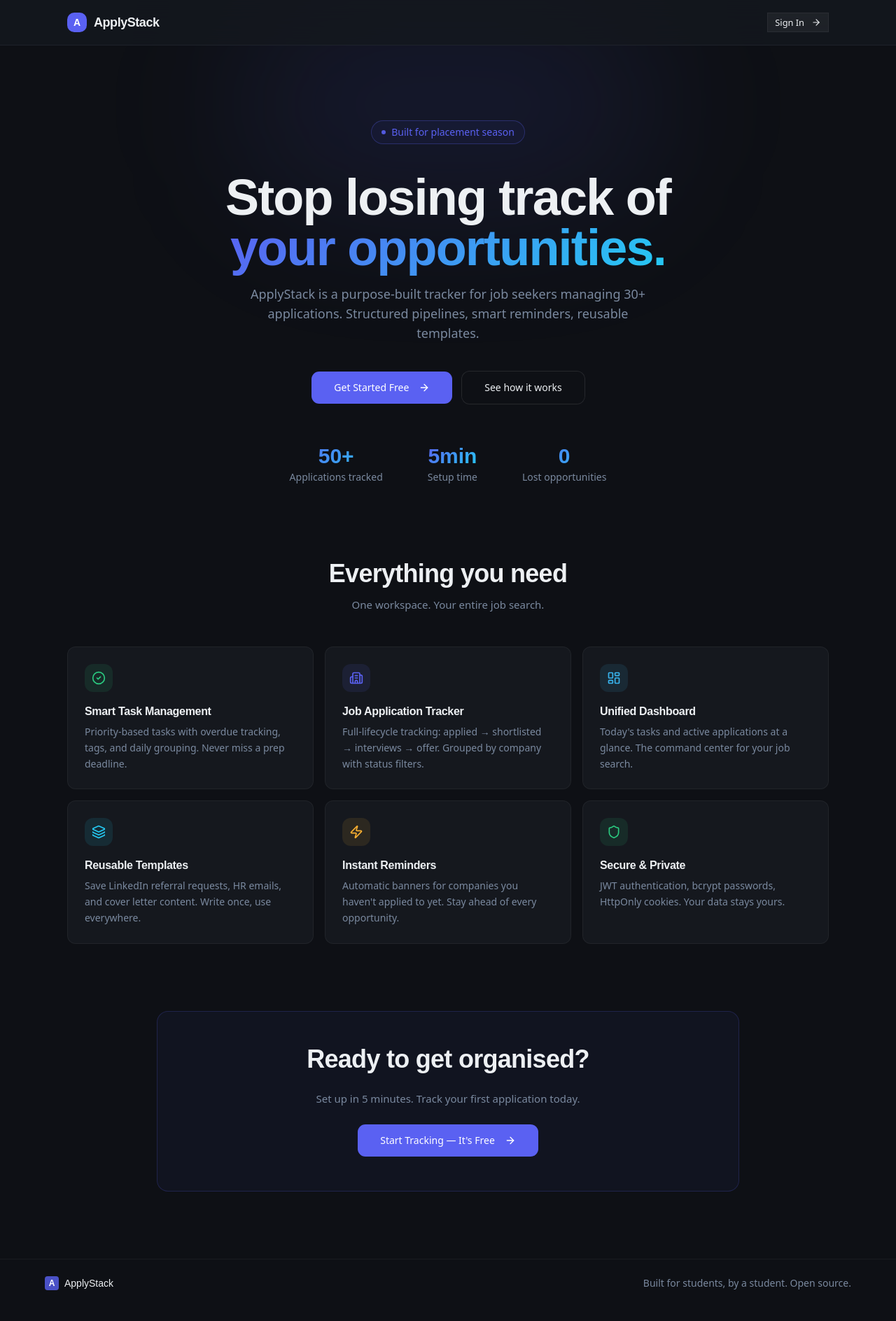
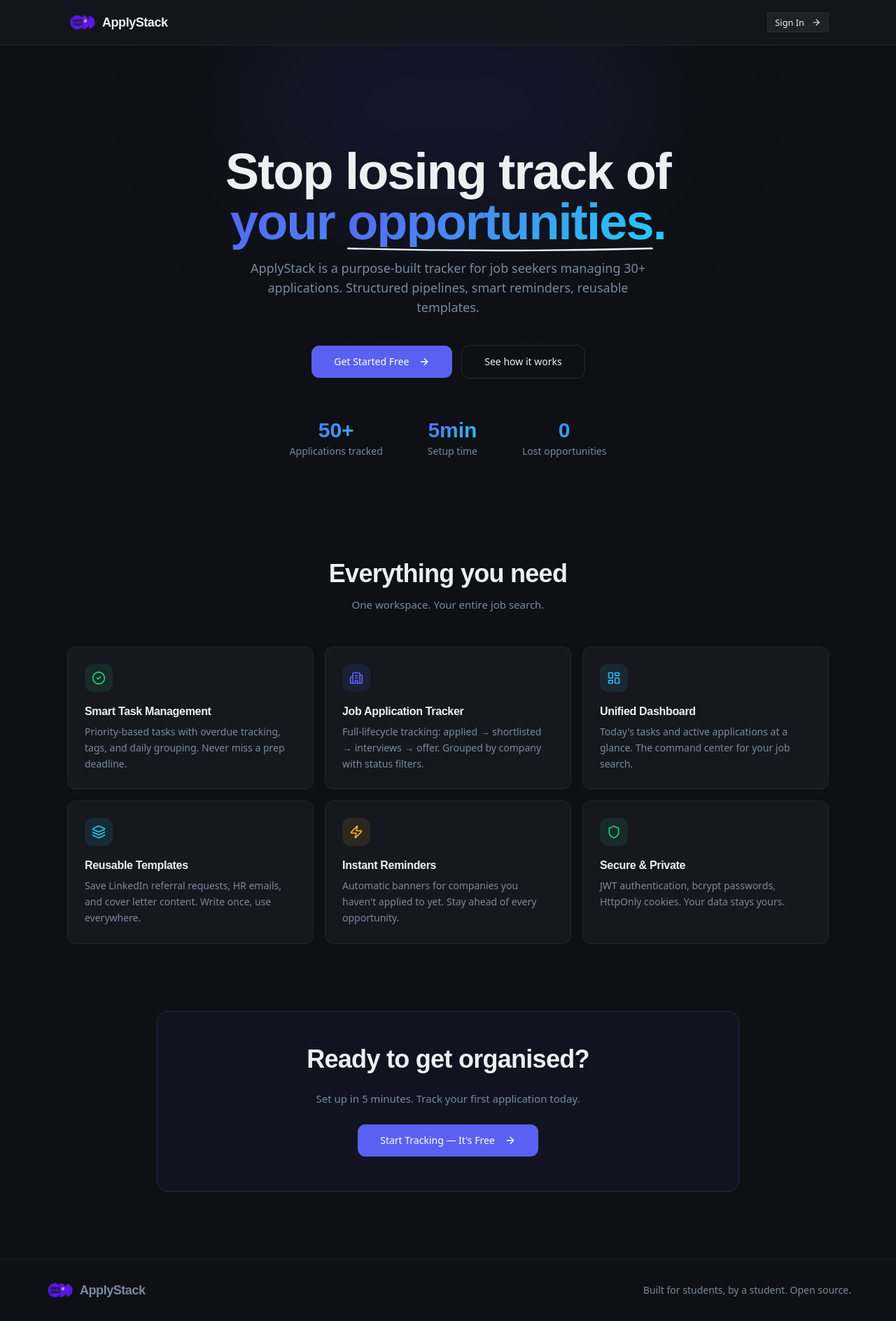
Before and after one commit to ArshTiwari2004/applystack-microservices, a React app in the folder frontend/: page / in a window 1280 px wide. Shown: the whole page at 70% size. Built offline with nearby package versions, Linux system fonts and the light colour scheme; no server answers; the HTML template or start-up script is replaced by a standard one.

Commit message:
feat: add some enhacments

```diff
--- a/frontend/src/pages/Landing.jsx
+++ b/frontend/src/pages/Landing.jsx
@@ -102,10 +102,14 @@
       <nav className="glassmorphism fixed top-0 left-0 right-0 z-50">
         <div className="max-w-6xl mx-auto px-5 sm:px-8 h-16 flex items-center justify-between">
         <div className="flex items-center gap-2.5">
-            <div className="w-7 h-7 rounded-lg bg-primary flex items-center justify-center">
-              <span className="text-white font-heading font-bold text-sm">A</span>
-            </div>
-            <span className="font-heading font-bold text-lg tracking-tight">ApplyStack</span>
+  <img
+    src="/applystacklogo.png"
+    alt="ApplyStack Logo"
+  className="h-10 w-auto scale-150 object-contain"
+  />
+  <span className="font-heading font-bold text-lg tracking-tight">
+    ApplyStack
+  </span>
 </div>
           <Button
             data-testid="nav-signin-button"
@@ -125,17 +129,33 @@
           <div className={`max-w-4xl w-full text-center space-y-10 transition-all duration-700 ${mounted ? 'opacity-100 translate-y-0' : 'opacity-0 translate-y-6'}`}>
 
             {/* Badge */}
-            <div className="inline-flex items-center gap-2 px-3.5 py-1.5 rounded-full border border-primary/30 bg-primary/5 text-sm text-primary font-medium">
+            {/* <div className="inline-flex items-center gap-2 px-3.5 py-1.5 rounded-full border border-primary/30 bg-primary/5 text-sm text-primary font-medium">
               <span className="w-1.5 h-1.5 rounded-full bg-primary animate-pulse" />
               Built for placement season
-            </div>
+            </div> */}
 
             {/* Headline */}
             <div className="space-y-4">
       <h1 className="text-4xl sm:text-6xl md:text-7xl font-heading font-bold tracking-tight leading-[1.1]">
   Stop losing track of
   <br />
-                <span className="gradient-text">your opportunities.</span>
+  <span className="gradient-text">
+    your{" "}
+    <span className="relative inline-block gradient-text">
+      opportunities
+      <span className="absolute left-0 -bottom-2 w-full h-3 pointer-events-none">
+        {/* this is the custom underline using svg */}
+        <svg viewBox="0 0 100 10" preserveAspectRatio="none" className="w-full h-full">
+          <path
+            d="M0,5 Q50,10 100,5"
+            stroke="currentColor"
+            strokeWidth="2"
+            fill="transparent"
+          />
+        </svg>
+      </span>
+    </span>.
+  </span>
 </h1>
               <p className="text-base sm:text-lg text-muted-foreground max-w-xl mx-auto leading-relaxed">
                 ApplyStack is a purpose-built tracker for job seekers managing 30+ applications. Structured pipelines, smart reminders, reusable templates.
@@ -223,10 +243,16 @@
       <footer className="border-t border-white/5 py-6 px-5 sm:px-8">
         <div className="max-w-6xl mx-auto flex flex-col sm:flex-row items-center justify-between gap-3 text-sm text-muted-foreground">
           <div className="flex items-center gap-2">
-            <div className="w-5 h-5 rounded bg-primary/80 flex items-center justify-center">
-              <span className="text-white font-heading font-bold text-xs">A</span>
+            <div className="flex items-center gap-2.5">
+  <img
+    src="/applystacklogo.png"
+    alt="ApplyStack Logo"
+  className="h-10 w-auto scale-150 object-contain"
+  />
+  <span className="font-heading font-bold text-lg tracking-tight">
+    ApplyStack
+  </span>
 </div>
-            <span className="font-heading font-medium text-foreground">ApplyStack</span>
           </div>
           <p>Built for students, by a student. Open source.</p>
         </div>
```
Lines whose indentation alone changed are shown as unchanged.
